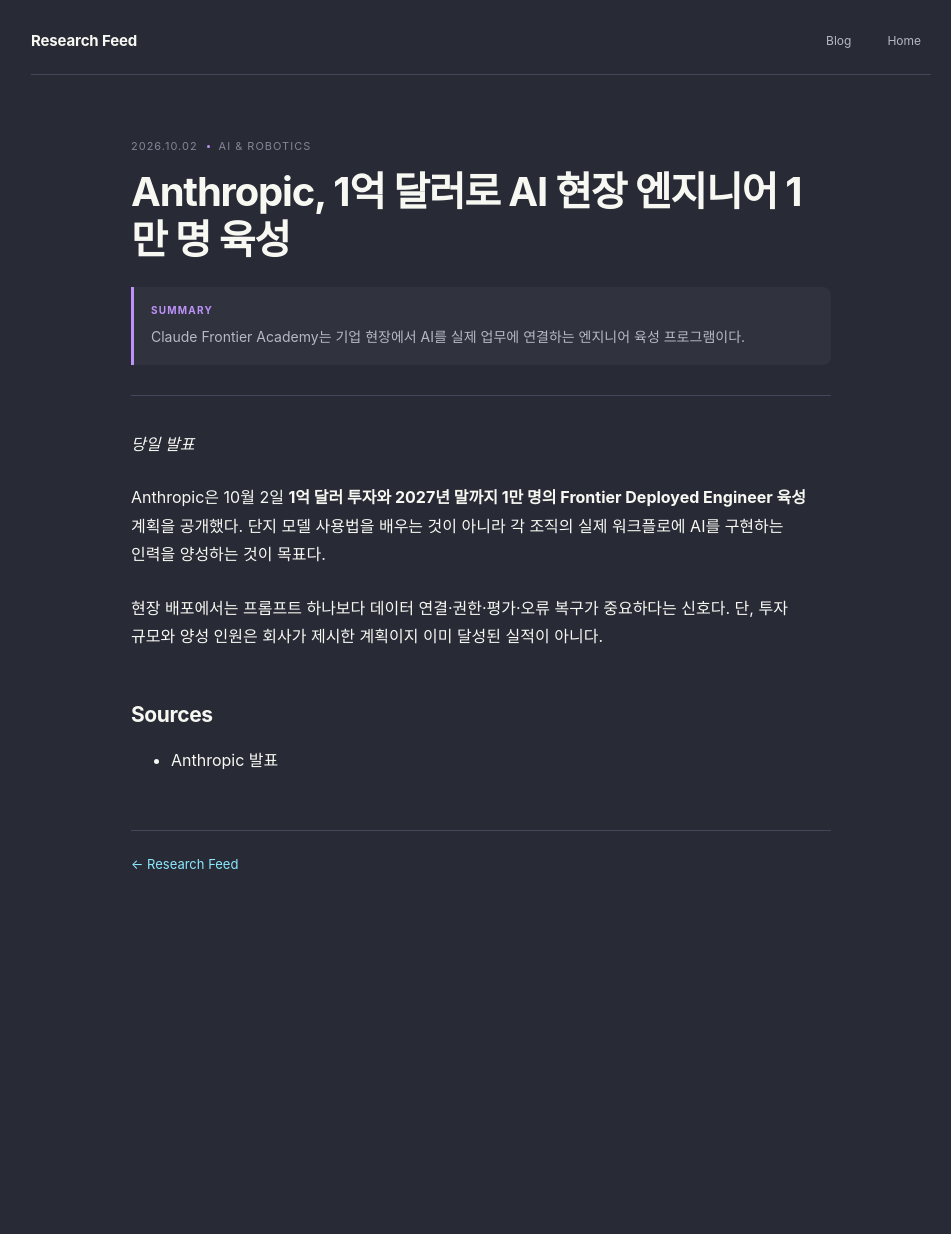
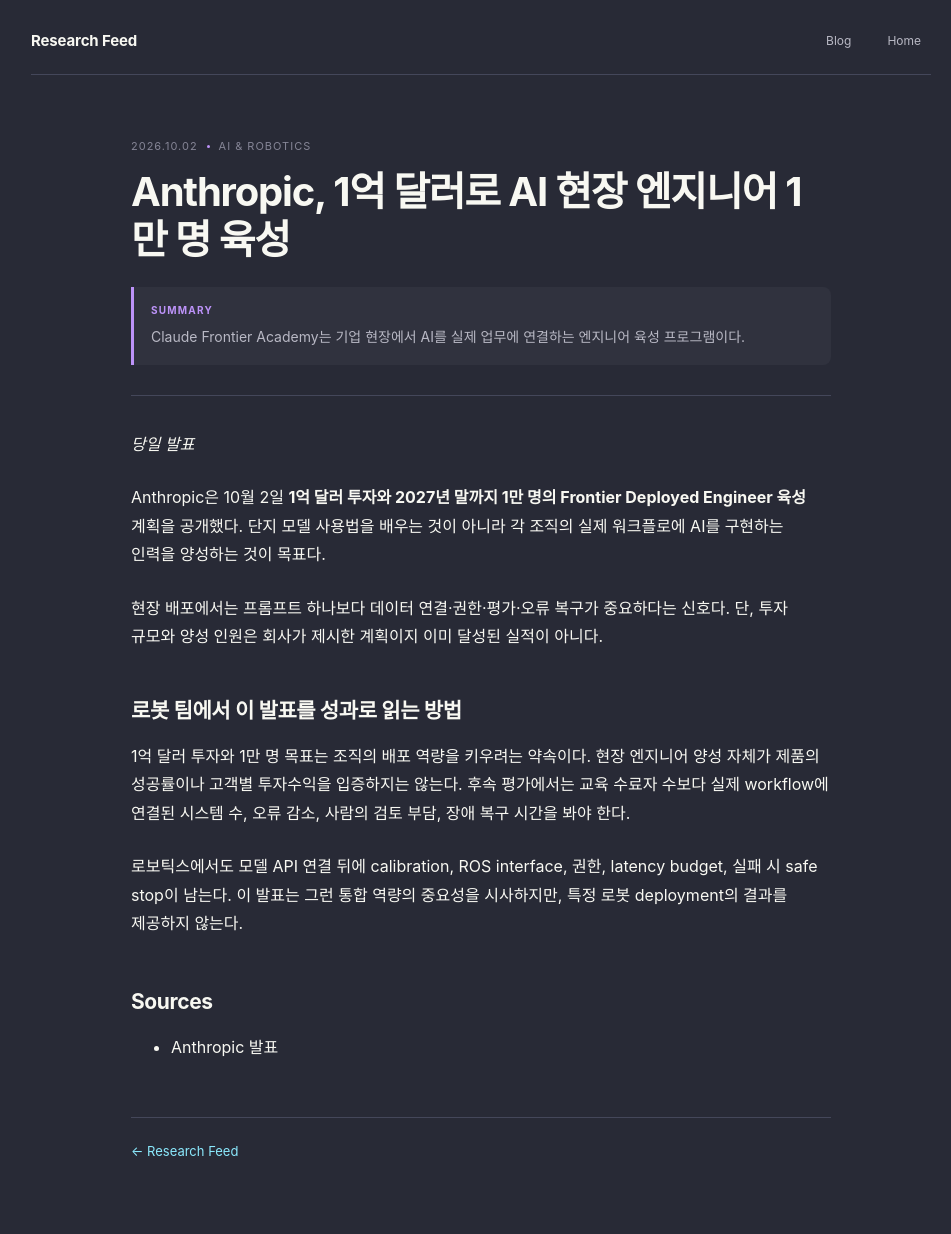
Before and after one commit to nayana224/nayana224.github.io, a Jekyll site: the page built from _research_feed/2026-10-02-ai-robotics.md, in a window 1280 px wide. Shown: the whole page, without its empty margins (159-1110 px from the left). Built offline with Jekyll 4.4.1, drawn with Linux system fonts in a browser that asks for light colours; before the commit the page ends 947 px from its top, so only the background shows below that.

Commit message:
Strengthen Research Feed article: 2026-10-02

```diff
--- a/_research_feed/2026-10-02-ai-robotics.md
+++ b/_research_feed/2026-10-02-ai-robotics.md
@@ -13,5 +13,11 @@
 
 현장 배포에서는 프롬프트 하나보다 데이터 연결·권한·평가·오류 복구가 중요하다는 신호다. 단, 투자 규모와 양성 인원은 회사가 제시한 계획이지 이미 달성된 실적이 아니다.
 
+## 로봇 팀에서 이 발표를 성과로 읽는 방법
+
+1억 달러 투자와 1만 명 목표는 조직의 배포 역량을 키우려는 약속이다. 현장 엔지니어 양성 자체가 제품의 성공률이나 고객별 투자수익을 입증하지는 않는다. 후속 평가에서는 교육 수료자 수보다 실제 workflow에 연결된 시스템 수, 오류 감소, 사람의 검토 부담, 장애 복구 시간을 봐야 한다.
+
+로보틱스에서도 모델 API 연결 뒤에 calibration, ROS interface, 권한, latency budget, 실패 시 safe stop이 남는다. 이 발표는 그런 통합 역량의 중요성을 시사하지만, 특정 로봇 deployment의 결과를 제공하지 않는다.
+
 ## Sources
 - [Anthropic 발표](https://www.anthropic.com/news/claude-frontier-academy)
```
